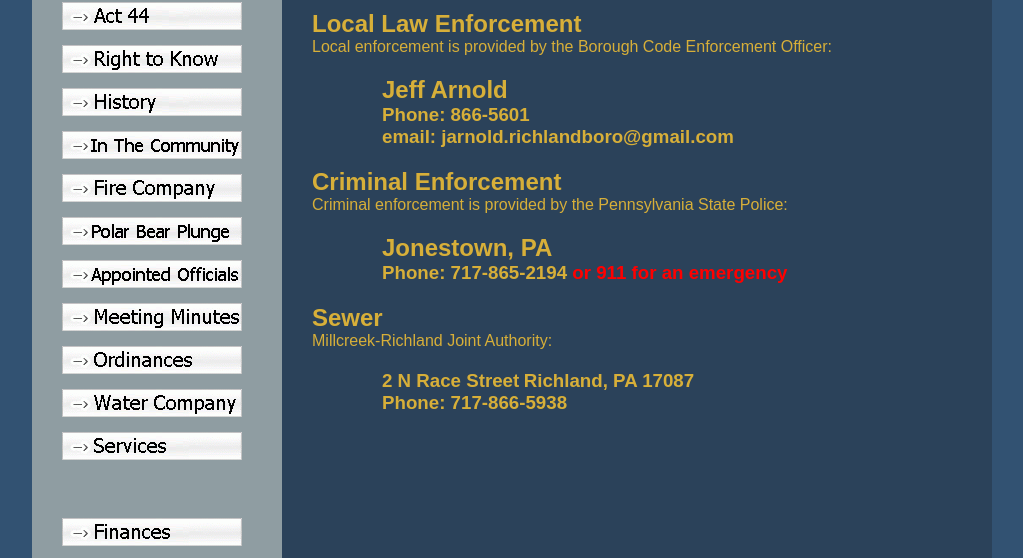
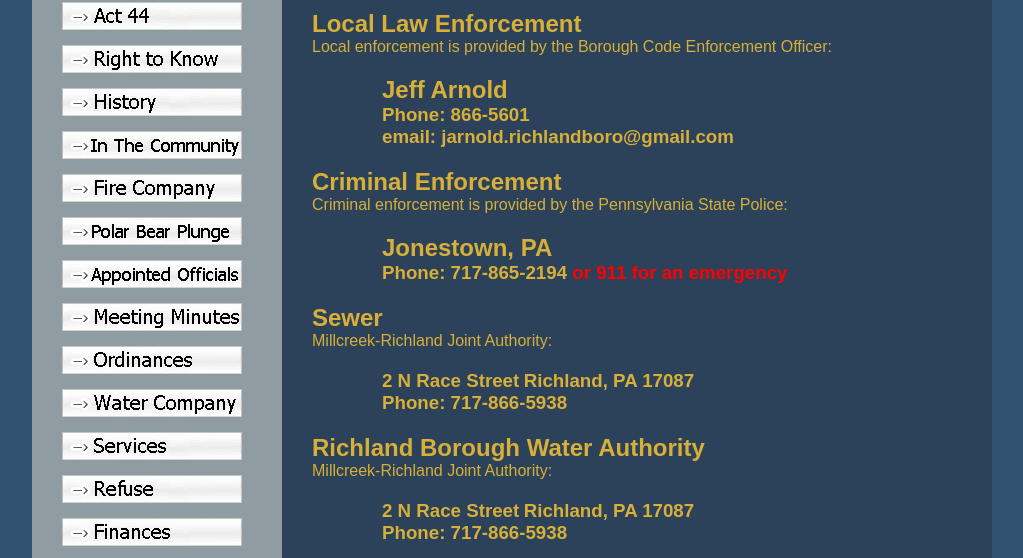
Before and after one commit to wadeanthony0100/Richland-Borough-dot-org, a plain HTML site: page services.html in a window 1280 px wide. Shown: the part 299-857 px from the top of the page, without its empty margins (128-1151 px from the left). Drawn offline with Linux system fonts and the light colour scheme; a script that the page names is missing.

Commit message:
made a few minor updates and corrections

```diff
--- a/services.html
+++ b/services.html
@@ -120,6 +120,15 @@
             <h3>Richland, PA 17087</h3><br>
             <h3>Phone: 717-866-5938</h3><br>
         </div>
+
+        <h2>Richland Borough Water Authority</h2>
+        <p>Millcreek-Richland Joint Authority:</p>
+        <div class="service">
+            <h3>2 N Race Street</h3>
+            <h3>Richland, PA 17087</h3><br>
+            <h3>Phone: 717-866-5938</h3><br>
+        </div>
+
         <span style="display: block; height: 720px;"></span>
     </div>
 </div><!--close id content-->
```
Also changed, not shown: appointed_officials.html (+1 -1 lines), in_the_community.html (+2 -2 lines), refuse.html (+1 -1 lines), img/nav/nav_refuse.gif (added), img/nav/nav_refuse_onhover.gif (added), 2 other files.
